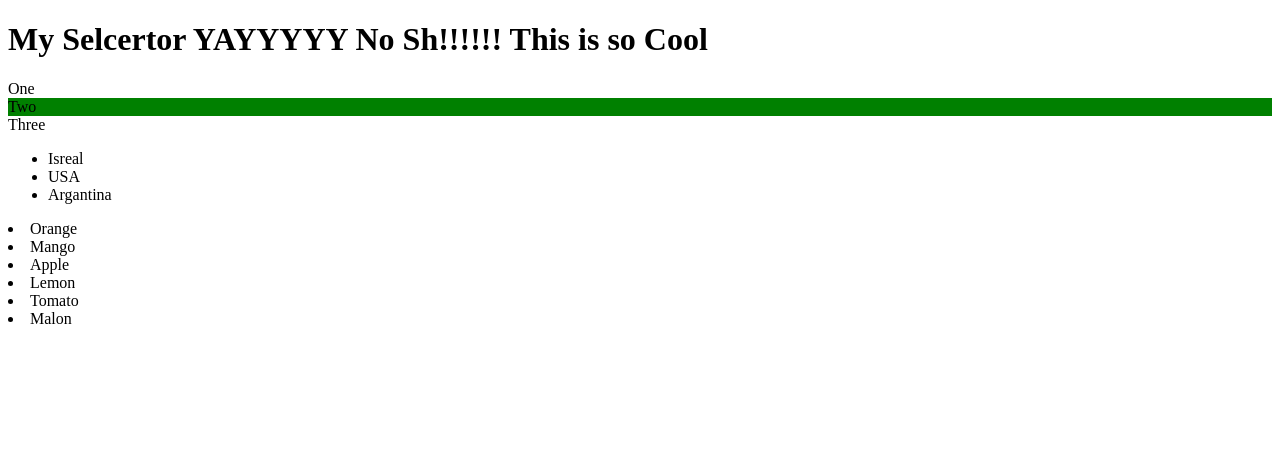
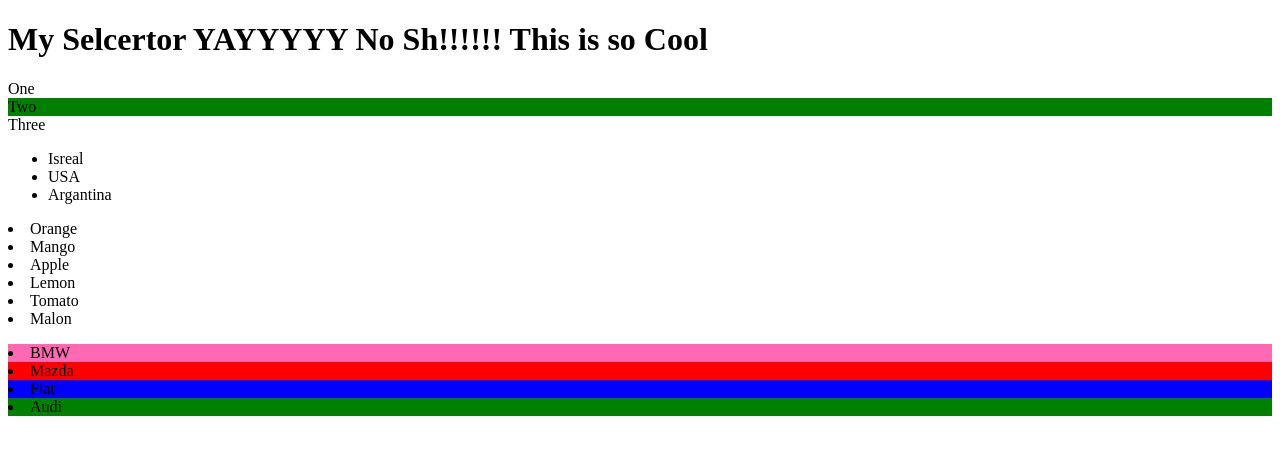
Before and after one commit to Elazar-Goldman/class0703, a plain HTML site: page 05-Array2-functions/selector.html in a window 1280 px wide. Drawn offline with Linux system fonts and the light colour scheme.

Commit message:
Dubble loop

```diff
--- a/05-Array2-functions/js/selctor.js
+++ b/05-Array2-functions/js/selctor.js
@@ -20,12 +20,26 @@ let under = document.getElementById("under-div");
 under.innerHTML = "<ul>";
 under.innerHTML += '<li class="frot">Orange </li>';
 under.innerHTML += "<li class='frot'>Mango</li>";
-under.innerHTML += "<li class=\"frot\">Apple</li>";
+under.innerHTML += '<li class="frot">Apple</li>';
 under.innerHTML += "<li>Lemon</li>";
 under.innerHTML += "<li>Tomato</li>";
 under.innerHTML += "<li>" + frot + "</li>";
 under.innerHTML += "</ul>";
 
-let myCars = ["BMW", "Mazda", "Fiat", "Audi"]
+let myCars = ["BMW", "Mazda", "Fiat", "Audi"];
 
-let myColor = ["hotPink", "red", "blue", "green"]
+let myColor = ["hotPink", "red", "blue", "green"];
+
+let myList = document.getElementById("main-div");
+
+myList.innerHTML = "<ul id='my-list'>";
+for (let x = 0; x < myCars.length; x++) {
+  myList.innerHTML += '<li class="my-car">' + myCars[x] + "</li>";
+}
+myList.innerHTML += "</ul>";
+
+let carColor = document.getElementsByClassName("my-car");
+
+for (let x = 0; x < carColor.length; x++) {
+  carColor[x].style.backgroundColor = myColor[x];
+}
--- a/05-Array2-functions/selector.html
+++ b/05-Array2-functions/selector.html
@@ -19,7 +19,7 @@
 
 <div id="under-div"></div>
 
-<div id="trial"></div>
+<div id="main-div"></div>
 
 <script src="./js/selctor.js"></script>
 </body>
```
